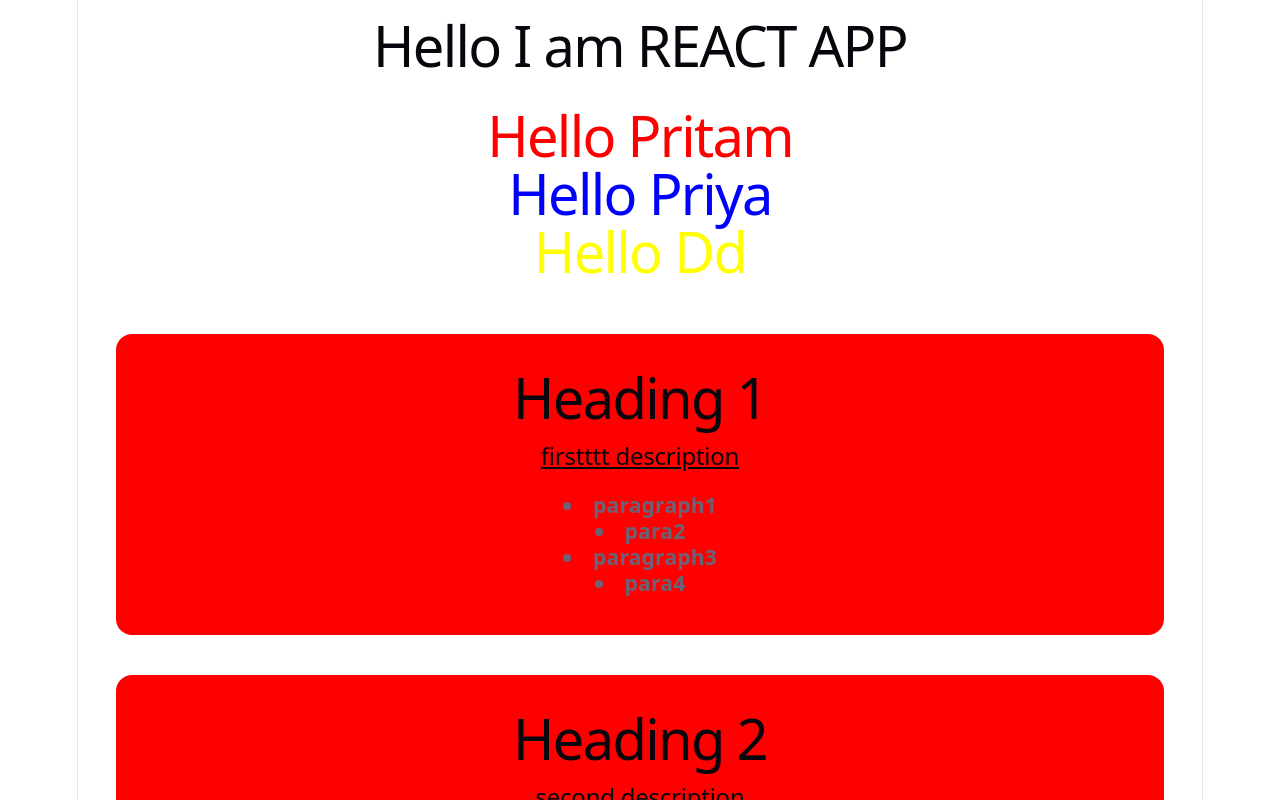
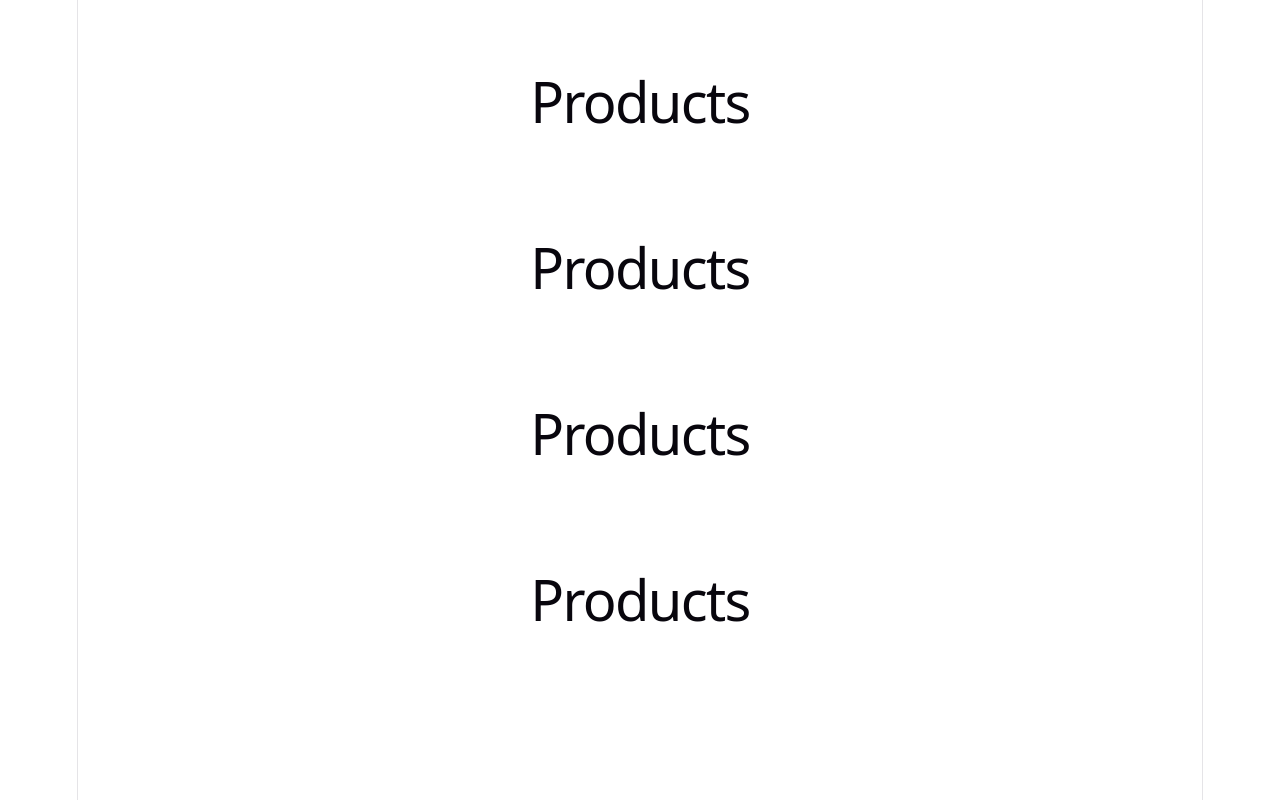
Before and after one commit to pritjon2002-beep/React, a React (Vite) app in the folder React1/: page / in a window 1280 px wide. Shown: the top 800 px of the page. Built offline with nearby package versions, Linux system fonts and the light colour scheme.

Commit message:
clearing the files

```diff
--- a/React1/src/App.jsx
+++ b/React1/src/App.jsx
@@ -1,21 +1,9 @@
 import "./App.css";
 import ProductTab from "./ProductTab.jsx";
-import Title from "./Title.jsx";
-import MessageBox from "./MsgBox.jsx";
 
 function App() {
   return (
     <>
-    <div>
-      <Title />
-    </div>
-
-     <div>
-        <MessageBox userName="Pritam" textColor="Red" />
-        <MessageBox userName="Priya" textColor="Blue" />
-        <MessageBox userName="Dd" textColor="Yellow" />
-      </div>
-
     <div>
       <ProductTab />
     </div>
--- a/React1/src/Product.jsx
+++ b/React1/src/Product.jsx
@@ -1,12 +1,9 @@
 import "./Product.css";
 
-function Product({title = "Heading" , description , lists}) {
-    let styles = {backgroundColor : description.length > 18 ? "red" : null }
+function Product({}) {
   return (
-    <div className="Product" style={styles}>
-      <h1>{title}</h1>
-      {description.length > 18 ? <h2> <u>{description}</u> </h2> : <h2> {description} </h2> }
-      <h3>{lists.map((para) => <li>{para}</li>)}</h3>
+    <div className="Product">
+      <h1>Products</h1>
     </div>
   );
 }
```
